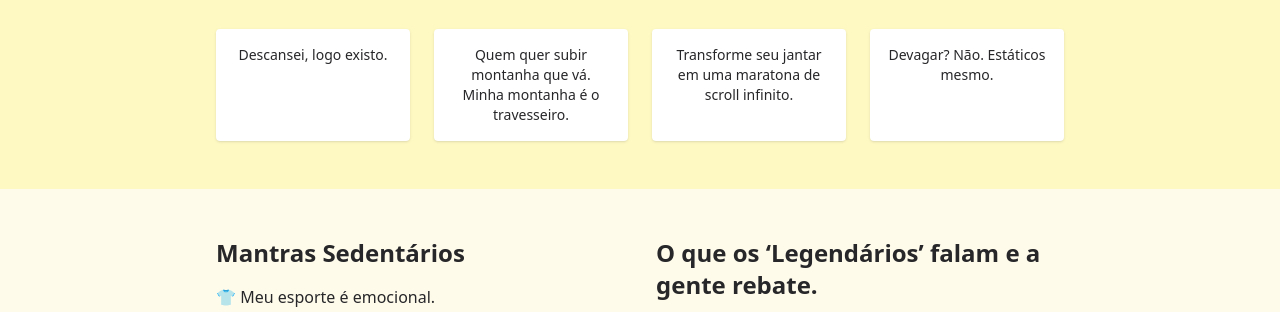
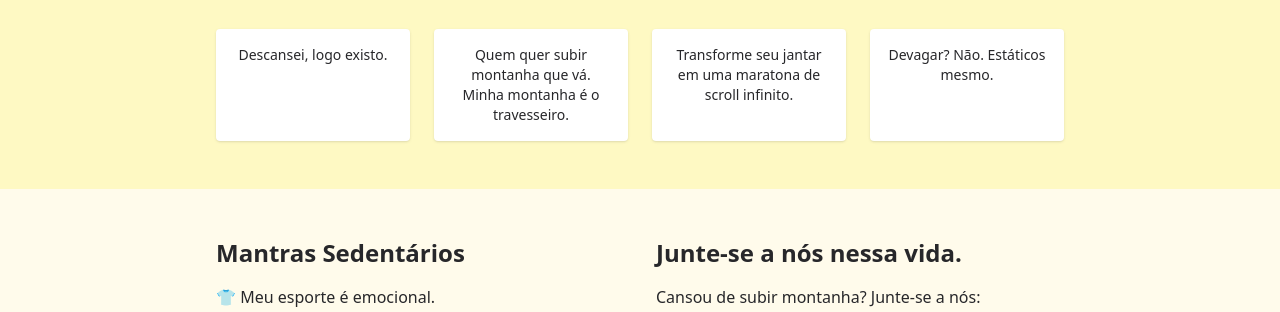
Before and after one commit to eaport/sedentarios, a plain HTML site: page index.html in a window 1280 px wide. Shown: the part 609-921 px from the top of the page. Drawn offline with nearby package versions, Linux system fonts and the light colour scheme.

Commit message:
Update index.html

```diff
--- a/index.html
+++ b/index.html
@@ -50,7 +50,7 @@
         </ul>
       </div>
       <div>
-        <h3 class="text-2xl font-bold mb-4">O que os ‘Legendários’ falam e a gente rebate.</h3>
+        <h3 class="text-2xl font-bold mb-4">Junte-se a nós nessa vida.</h3>
         <form class="space-y-4">
           <label class="block">
             Cansou de subir montanha? Junte-se a nós:
```
